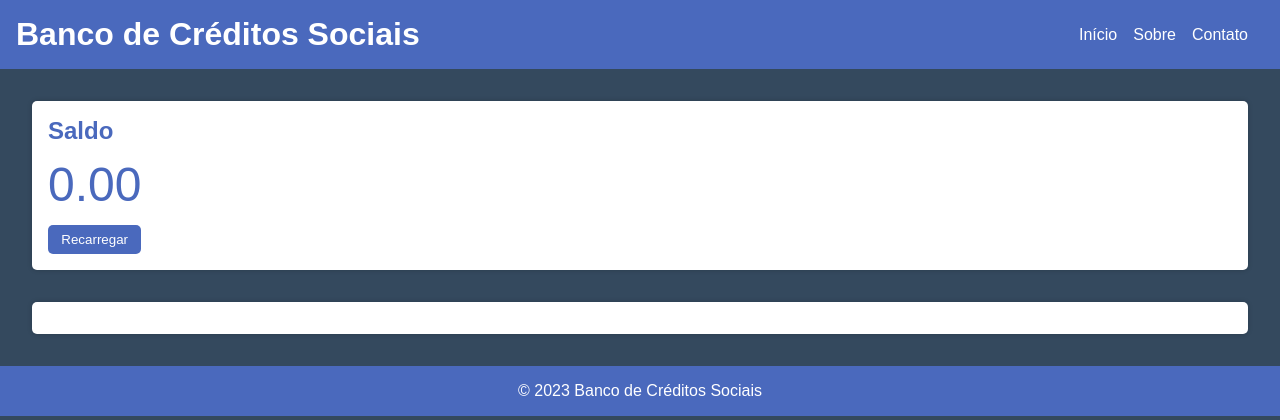
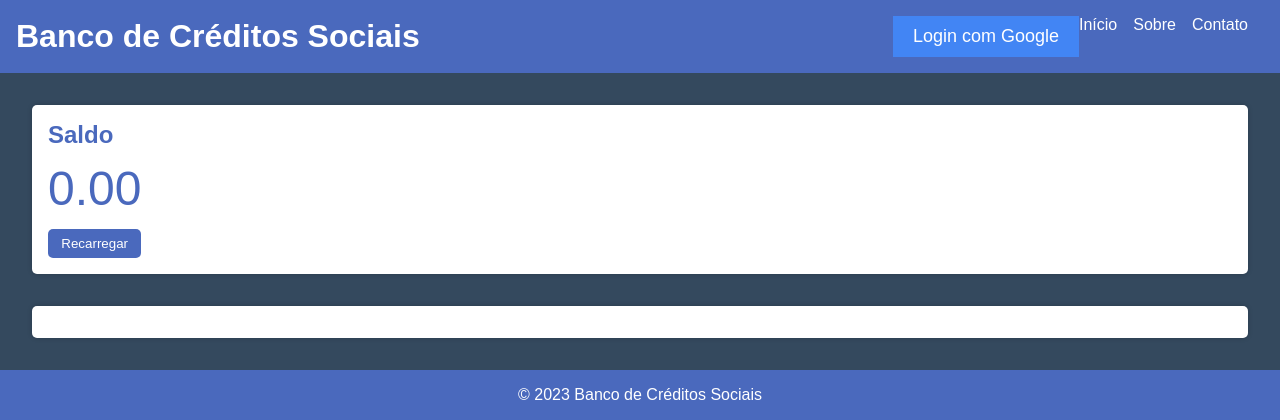
Before and after one commit to joaorodolpho/curso-js, a PHP site: page /creditossociais.html in a window 1280 px wide. Shown: the top 420 px of the page. Run offline with PHP 8.4, Linux system fonts and the light colour scheme; some libraries are stand-ins or nearby versions.

Commit message:
DASDSADS
SA

```diff
--- a/jjj/contato.css
+++ b/jjj/contato.css
@@ -68,7 +68,7 @@ body {
 
   button[type="submit"] {
     background-color: #4d4dff;
-    color: #fff;
+    color: rgb(255, 255, 255);
     padding: 0.5rem 1rem;
     border: none;
     border-radius: 0.25rem;
--- a/jjj/creditossociais.css
+++ b/jjj/creditossociais.css
@@ -83,3 +83,18 @@
     padding: 1em;
     text-align: center;
   }
+
+  .buttons {
+    display: flex;
+    align-items: center;
+  }
+
+
+  .login-button {
+    background-color: #4285F4;
+    color: #FFFFFF;
+    border: none;
+    padding: 10px 20px;
+    font-size: 18px;
+    cursor: pointer;
+  }
--- a/jjj/creditossociais.html
+++ b/jjj/creditossociais.html
@@ -10,14 +10,9 @@
       <h1>Banco de Créditos Sociais</h1>
       <nav>
         <ul>
-           <!-- Google Sign-In API -->
-<script src="https://apis.google.com/js/platform.js" async defer></script>
-
-<!-- Meta tag necessária para a API do Google -->
-<meta name="google-signin-client_id" content="model-signifier-382122.apps.googleusercontent.com">
-
-<!-- Botão de login do Google -->
-<div class="g-signin2" data-onsuccess="onSignIn"></div>
+           <div class="buttons">
+            <button class="login-button">Login com Google</button>
+          </div>
           <li><a href="indexcre.html">Início</a>
 
           </li>
```
